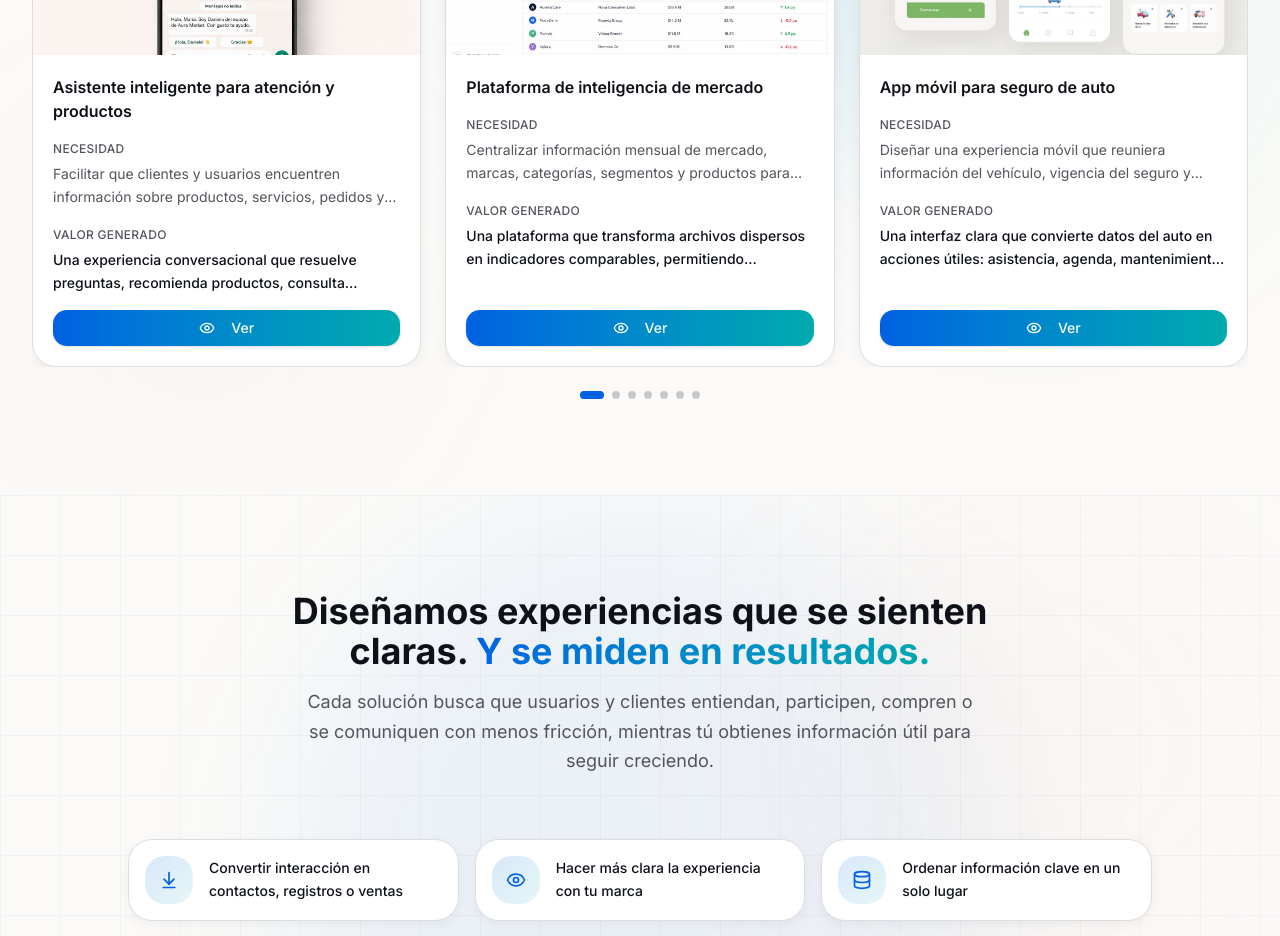
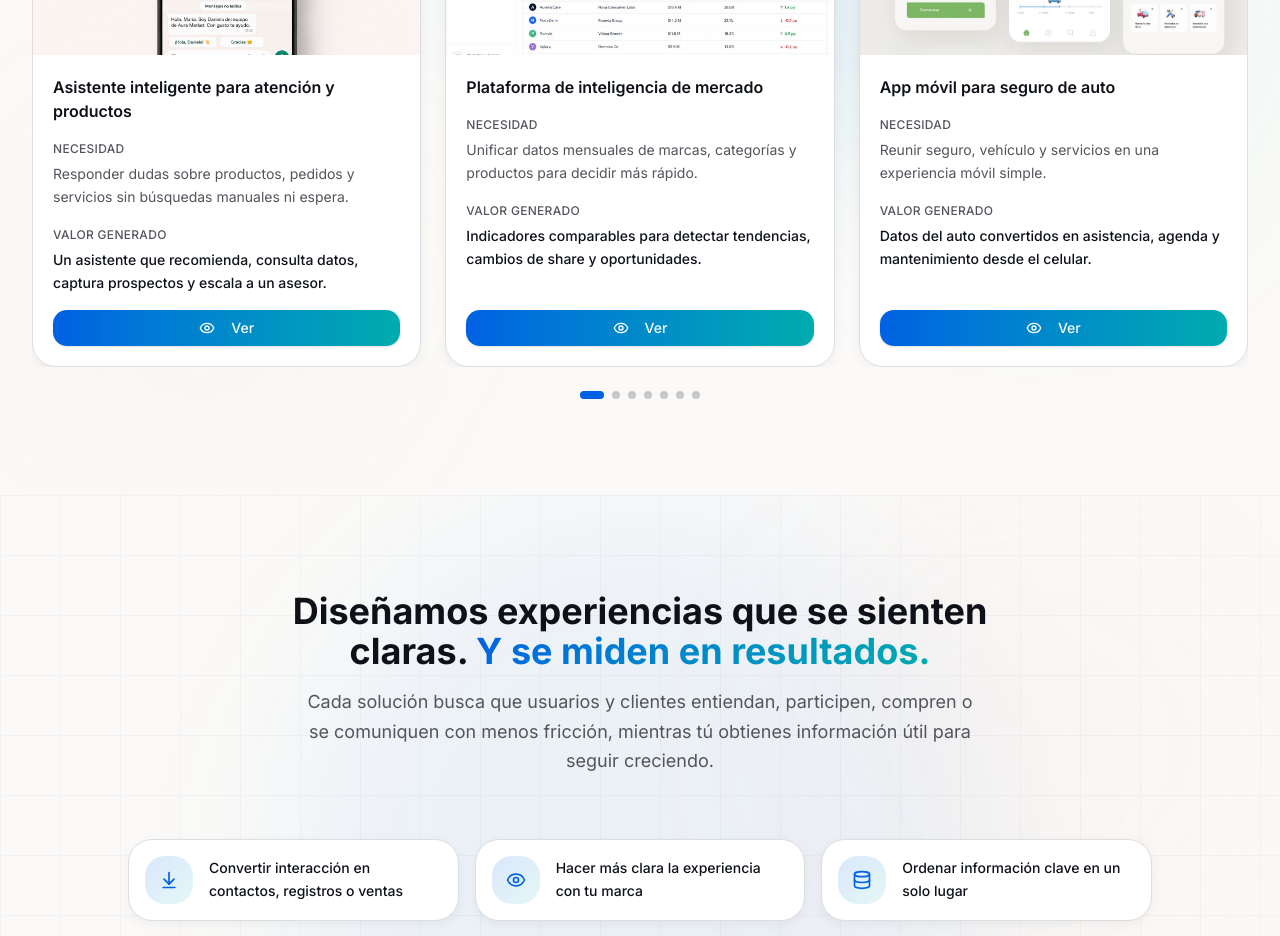
Before and after one commit to LuisChanocua/v0-arqode-website, a Next.js app: page / in a window 1280 px wide. Shown: the part 2780-3716 px from the top of the page. Built offline with nearby package versions, Linux system fonts and the light colour scheme; no server answers; grey boxes are pictures that could not be loaded.

Commit message:
feat: add new share.wenp

```diff
--- a/app/layout.tsx
+++ b/app/layout.tsx
@@ -41,9 +41,9 @@ export const metadata: Metadata = {
     description: siteConfig.description,
     images: [
       {
-        url: '/opengraph-image',
-        width: 1200,
-        height: 630,
+        url: siteConfig.shareImage,
+        width: 1731,
+        height: 909,
         alt: 'ArQode - Experiencias digitales que generan resultados',
       },
     ],
@@ -52,7 +52,7 @@ export const metadata: Metadata = {
     card: 'summary_large_image',
     title: siteConfig.title,
     description: siteConfig.description,
-    images: ['/twitter-image'],
+    images: [siteConfig.shareImage],
   },
   robots: {
     index: true,
--- a/app/not-found.tsx
+++ b/app/not-found.tsx
@@ -38,9 +38,9 @@ export const metadata: Metadata = {
     description: pageDescription,
     images: [
       {
-        url: "/opengraph-image",
-        width: 1200,
-        height: 630,
+        url: siteConfig.shareImage,
+        width: 1731,
+        height: 909,
         alt: "ArQode - Página no encontrada",
       },
     ],
@@ -49,7 +49,7 @@ export const metadata: Metadata = {
     card: "summary_large_image",
     title: pageTitle,
     description: pageDescription,
-    images: ["/twitter-image"],
+    images: [siteConfig.shareImage],
   },
 }
 
--- a/app/page.tsx
+++ b/app/page.tsx
@@ -17,7 +17,7 @@ const organizationJsonLd = {
   "@type": "ProfessionalService",
   name: siteConfig.name,
   url: siteConfig.url,
-  image: `${siteConfig.url}/opengraph-image`,
+  image: `${siteConfig.url}${siteConfig.shareImage}`,
   logo: `${siteConfig.url}/brand/arqode-logo.png`,
   description: siteConfig.description,
   email: siteConfig.email,
--- a/data/public-projects.ts
+++ b/data/public-projects.ts
@@ -29,8 +29,8 @@ export const publicProjects: PublicProject[] = [
     category: "Automatización inteligente",
     coverImage: "/projects/chatbot-whatsapp/slide-1.webp",
     coverAlt: "Asistente inteligente conectado con WhatsApp para atención y consulta de productos",
-    need: "Facilitar que clientes y usuarios encuentren información sobre productos, servicios, pedidos y procesos del negocio sin depender de búsquedas manuales o largos tiempos de atención.",
-    value: "Una experiencia conversacional que resuelve preguntas, recomienda productos, consulta información del negocio, captura prospectos y permite transferir la conversación a un asesor humano.",
+    need: "Responder dudas sobre productos, pedidos y servicios sin búsquedas manuales ni espera.",
+    value: "Un asistente que recomienda, consulta datos, captura prospectos y escala a un asesor.",
     slides: [
       {
         title: "Asistente de bienvenida",
@@ -70,8 +70,8 @@ export const publicProjects: PublicProject[] = [
     category: "Dashboards y analítica",
     coverImage: "/projects/inteligencia-de-mercado/slide-1.webp",
     coverAlt: "Dashboard de inteligencia de mercado, marcas, segmentos y productos",
-    need: "Centralizar información mensual de mercado, marcas, categorías, segmentos y productos para facilitar el análisis de participación, crecimiento y desempeño comercial.",
-    value: "Una plataforma que transforma archivos dispersos en indicadores comparables, permitiendo identificar tendencias, cambios de participación y oportunidades de crecimiento.",
+    need: "Unificar datos mensuales de marcas, categorías y productos para decidir más rápido.",
+    value: "Indicadores comparables para detectar tendencias, cambios de share y oportunidades.",
     slides: [
       {
         title: "Resumen de mercado",
@@ -111,8 +111,8 @@ export const publicProjects: PublicProject[] = [
     category: "Aplicación Móvil",
     coverImage: "/projects/seguro-auto-movil/cover.jpg",
     coverAlt: "Pantallas de app móvil para controlar el seguro de un auto",
-    need: "Diseñar una experiencia móvil que reuniera información del vehículo, vigencia del seguro y servicios relacionados en un recorrido simple.",
-    value: "Una interfaz clara que convierte datos del auto en acciones útiles: asistencia, agenda, mantenimiento y consulta desde el celular.",
+    need: "Reunir seguro, vehículo y servicios en una experiencia móvil simple.",
+    value: "Datos del auto convertidos en asistencia, agenda y mantenimiento desde el celular.",
     slides: [
       {
         title: "Experiencia móvil",
@@ -129,8 +129,8 @@ export const publicProjects: PublicProject[] = [
     category: "Aplicación Móvil",
     coverImage: "/projects/logistics-pak/cover.png",
     coverAlt: "Vista principal del proyecto Logistics Pak",
-    need: "Presentar una app logística con una muestra visual clara del producto, sus datos clave, su flujo y su experiencia de uso.",
-    value: "Un recorrido más convincente para explicar valor, validar la idea y facilitar conversaciones comerciales con una experiencia tangible.",
+    need: "Mostrar la app logística, sus datos clave y flujo de uso con claridad.",
+    value: "Un demo tangible para explicar valor, validar la idea y abrir conversaciones.",
     slides: [
       {
         title: "Vista principal",
@@ -154,8 +154,8 @@ export const publicProjects: PublicProject[] = [
     category: "Plataforma Web",
     coverImage: "/projects/gestion-deportiva/cover.webp",
     coverAlt: "Vista principal de la plataforma de gestión deportiva",
-    need: "Centralizar datos de deportes, ligas, calendarios, partidos, resultados y clasificaciones en una plataforma pública fácil de consultar.",
-    value: "Una experiencia más clara para consultar información deportiva, encontrar partidos y entender resultados sin perderse entre datos dispersos.",
+    need: "Centralizar ligas, partidos, resultados y rankings en una consulta pública clara.",
+    value: "Información deportiva más fácil de encontrar, comparar y entender.",
     slides: [
       {
         title: "Vista general",
@@ -195,8 +195,8 @@ export const publicProjects: PublicProject[] = [
     category: "Sitio Web",
     coverImage: "/projects/la-esmeralda/cover.webp",
     coverAlt: "Vista principal del sitio web de restaurante La Esmeralda",
-    need: "Presentar el restaurante, ordenar la información del menú y facilitar pedidos o consultas desde una experiencia digital sencilla.",
-    value: "Una experiencia más atractiva para clientes: menú claro, pedido simple y acceso rápido a ubicación, contacto e información clave.",
+    need: "Ordenar menú, ubicación y pedidos en una experiencia web sencilla.",
+    value: "Menú claro, pedido simple y contacto rápido para convertir visitas en pedidos.",
     slides: [
       {
         title: "Vista principal",
@@ -242,8 +242,8 @@ export const publicProjects: PublicProject[] = [
     category: "Sitio Web",
     coverImage: "/projects/huaraches-huetamo/cover.webp",
     coverAlt: "Vista principal del sitio web de Huaraches Huetamo",
-    need: "Crear una presencia digital para mostrar productos artesanales, comunicar la historia de la marca y facilitar pedidos personalizados.",
-    value: "Una experiencia de marca más clara: catálogo profesional, narrativa artesanal y canal directo para convertir interés en conversación.",
+    need: "Mostrar productos artesanales, historia de marca y pedidos personalizados.",
+    value: "Catálogo profesional y narrativa artesanal para convertir interés en conversación.",
     slides: [
       {
         title: "Vista principal",
--- a/lib/site.ts
+++ b/lib/site.ts
@@ -20,4 +20,5 @@ export const siteConfig = {
     "software a la medida",
   ],
   email: "contacto@arqode.mx",
+  shareImage: "/brand/share.webp",
 }
```
